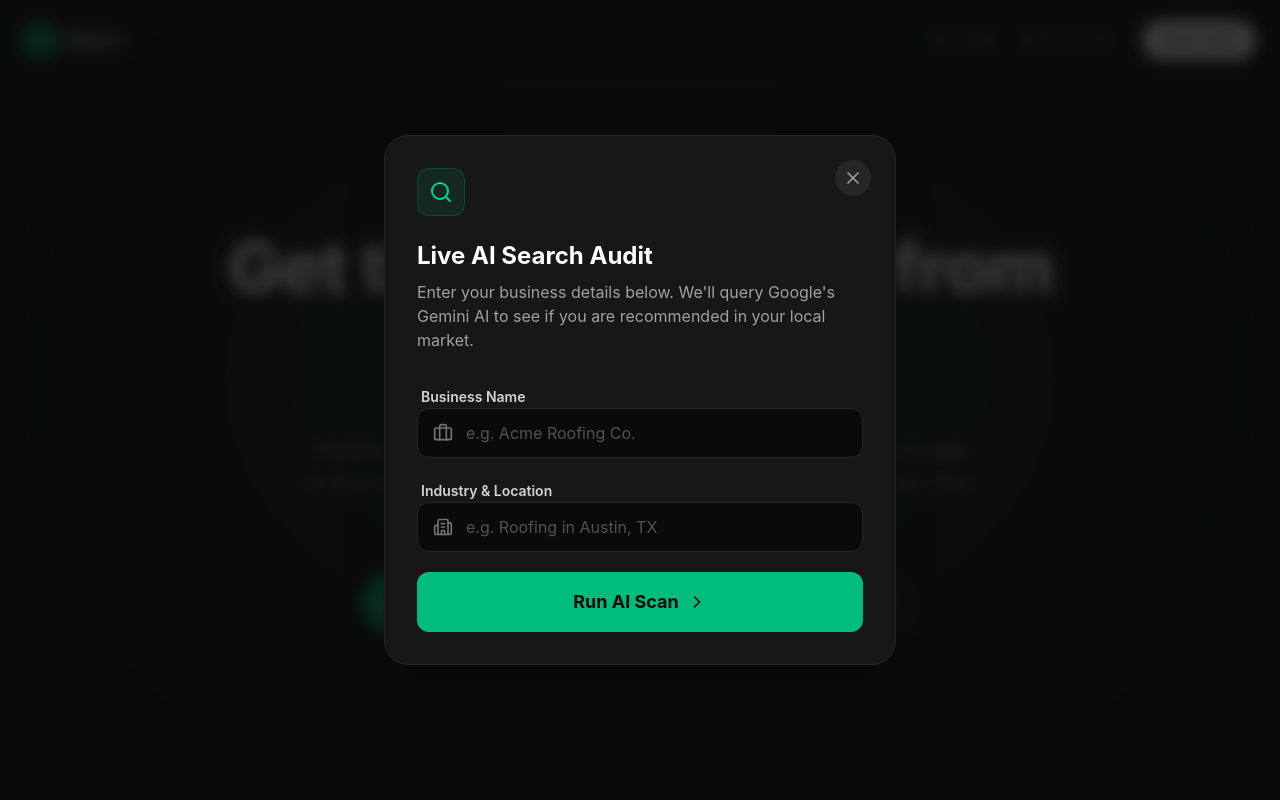
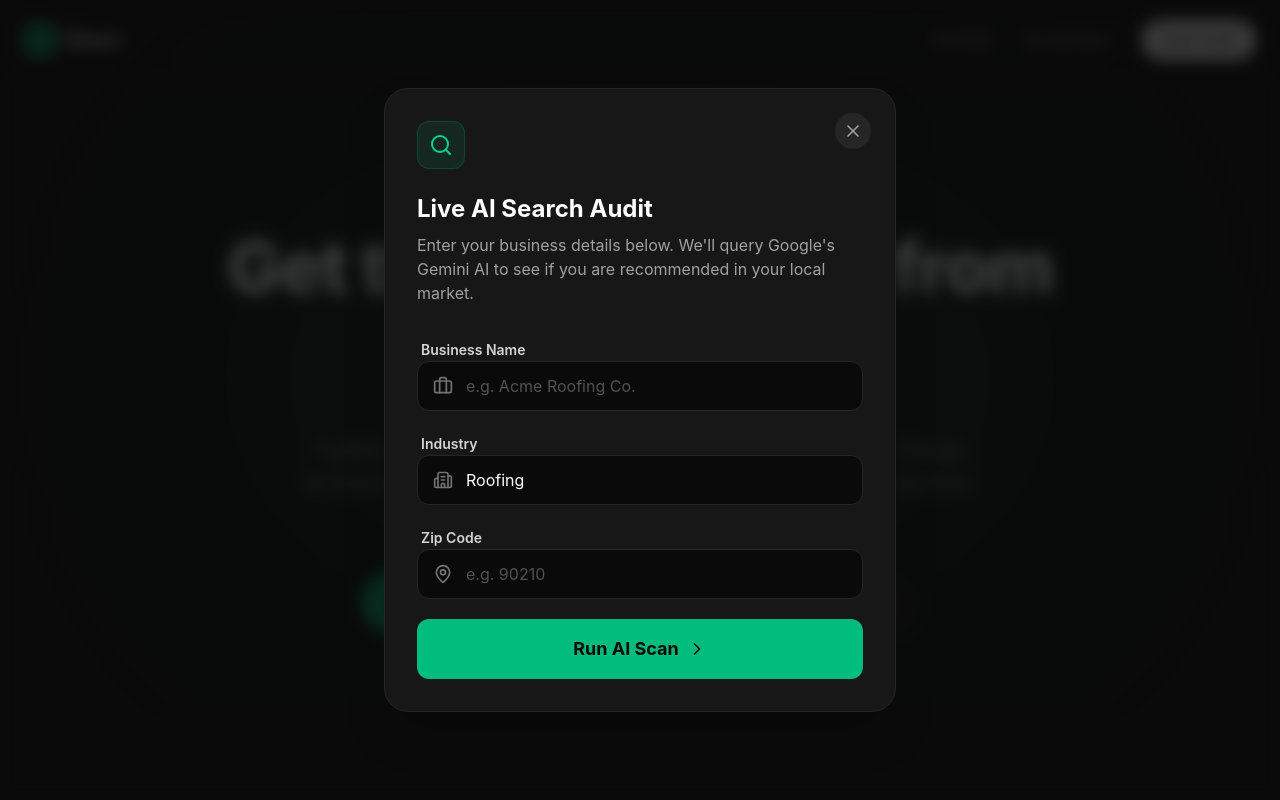
Before and after one commit to The-MathKing/clover-portal-next, a Next.js app: page / in a window 1280 px wide. Both pictures are taken after a click on the button "See What AI Thinks of You". Shown: the top 800 px of the page. Built offline with nearby package versions, Linux system fonts and the light colour scheme; no server answers.

Commit message:
feat: Add zip code and industry dropdown to AI Audit form

```diff
--- a/src/components/LandingPage.tsx
+++ b/src/components/LandingPage.tsx
@@ -1,6 +1,6 @@
 'use client';
 import React, { useState } from 'react';
-import { Bot, LineChart, Search, ChevronRight, Zap, Target, ShieldCheck, X, Briefcase, Building2, CheckCircle, AlertCircle } from 'lucide-react';
+import { Bot, LineChart, Search, ChevronRight, Zap, Target, ShieldCheck, X, Briefcase, Building2, CheckCircle, AlertCircle, MapPin } from 'lucide-react';
 import { motion, AnimatePresence } from 'framer-motion';
 import Link from 'next/link';
 import { useRouter } from 'next/navigation';
@@ -8,12 +8,16 @@ import { useRouter } from 'next/navigation';
 export const LandingPage: React.FC = () => {
   const router = useRouter();
   const [isAuditModalOpen, setAuditModalOpen] = useState(false);
-  const [auditForm, setAuditForm] = useState({ businessName: '', industry: '' });
+  const [auditForm, setAuditForm] = useState({ businessName: '', industry: 'Roofing', zipcode: '', customIndustry: '' });
 
   const handleAuditSubmit = (e: React.FormEvent) => {
     e.preventDefault();
-    if (auditForm.businessName && auditForm.industry) {
-      const query = new URLSearchParams(auditForm).toString();
+    const finalIndustry = auditForm.industry === 'other' ? auditForm.customIndustry : auditForm.industry;
+    if (auditForm.businessName && finalIndustry && auditForm.zipcode) {
+      const query = new URLSearchParams({
+        businessName: auditForm.businessName,
+        industry: `${finalIndustry} in ${auditForm.zipcode}`
+      }).toString();
       router.push(`/audit?${query}`);
     }
   };
@@ -252,15 +256,53 @@ export const LandingPage: React.FC = () => {
                     </div>
                   </div>
                   <div className="space-y-2">
-                    <label className="text-sm font-semibold text-neutral-300 ml-1">Industry & Location</label>
+                    <label className="text-sm font-semibold text-neutral-300 ml-1">Industry</label>
                     <div className="relative">
                       <Building2 className="absolute left-4 top-1/2 -translate-y-1/2 w-5 h-5 text-neutral-500" />
+                      <select
+                        required
+                        value={auditForm.industry}
+                        onChange={e => setAuditForm({...auditForm, industry: e.target.value})}
+                        className="w-full bg-neutral-950 border border-neutral-800 focus:border-emerald-500 rounded-xl py-3 pl-12 pr-4 text-white appearance-none outline-none transition-all"
+                      >
+                        <option value="Roofing">Roofing</option>
+                        <option value="HVAC">HVAC</option>
+                        <option value="Medical Clinic">Medical Clinic</option>
+                        <option value="Plumber">Plumbing</option>
+                        <option value="Electrician">Electrician</option>
+                        <option value="Real Estate">Real Estate</option>
+                        <option value="other">Custom / Other</option>
+                      </select>
+                    </div>
+                  </div>
+
+                  {auditForm.industry === 'other' && (
+                    <div className="space-y-2">
+                      <label className="text-sm font-semibold text-neutral-300 ml-1">Custom Industry</label>
+                      <div className="relative">
+                        <Briefcase className="absolute left-4 top-1/2 -translate-y-1/2 w-5 h-5 text-neutral-500" />
+                        <input
+                          required
+                          type="text"
+                          value={auditForm.customIndustry}
+                          onChange={e => setAuditForm({...auditForm, customIndustry: e.target.value})}
+                          placeholder="e.g. Landscaping"
+                          className="w-full bg-neutral-950 border border-neutral-800 focus:border-emerald-500 rounded-xl py-3 pl-12 pr-4 text-white placeholder:text-neutral-600 outline-none transition-all"
+                        />
+                      </div>
+                    </div>
+                  )}
+
+                  <div className="space-y-2">
+                    <label className="text-sm font-semibold text-neutral-300 ml-1">Zip Code</label>
+                    <div className="relative">
+                      <MapPin className="absolute left-4 top-1/2 -translate-y-1/2 w-5 h-5 text-neutral-500" />
                       <input
                         required
                         type="text"
-                        value={auditForm.industry}
-                        onChange={e => setAuditForm({...auditForm, industry: e.target.value})}
-                        placeholder="e.g. Roofing in Austin, TX"
+                        value={auditForm.zipcode}
+                        onChange={e => setAuditForm({...auditForm, zipcode: e.target.value})}
+                        placeholder="e.g. 90210"
                         className="w-full bg-neutral-950 border border-neutral-800 focus:border-emerald-500 rounded-xl py-3 pl-12 pr-4 text-white placeholder:text-neutral-600 outline-none transition-all"
                       />
                     </div>
```
